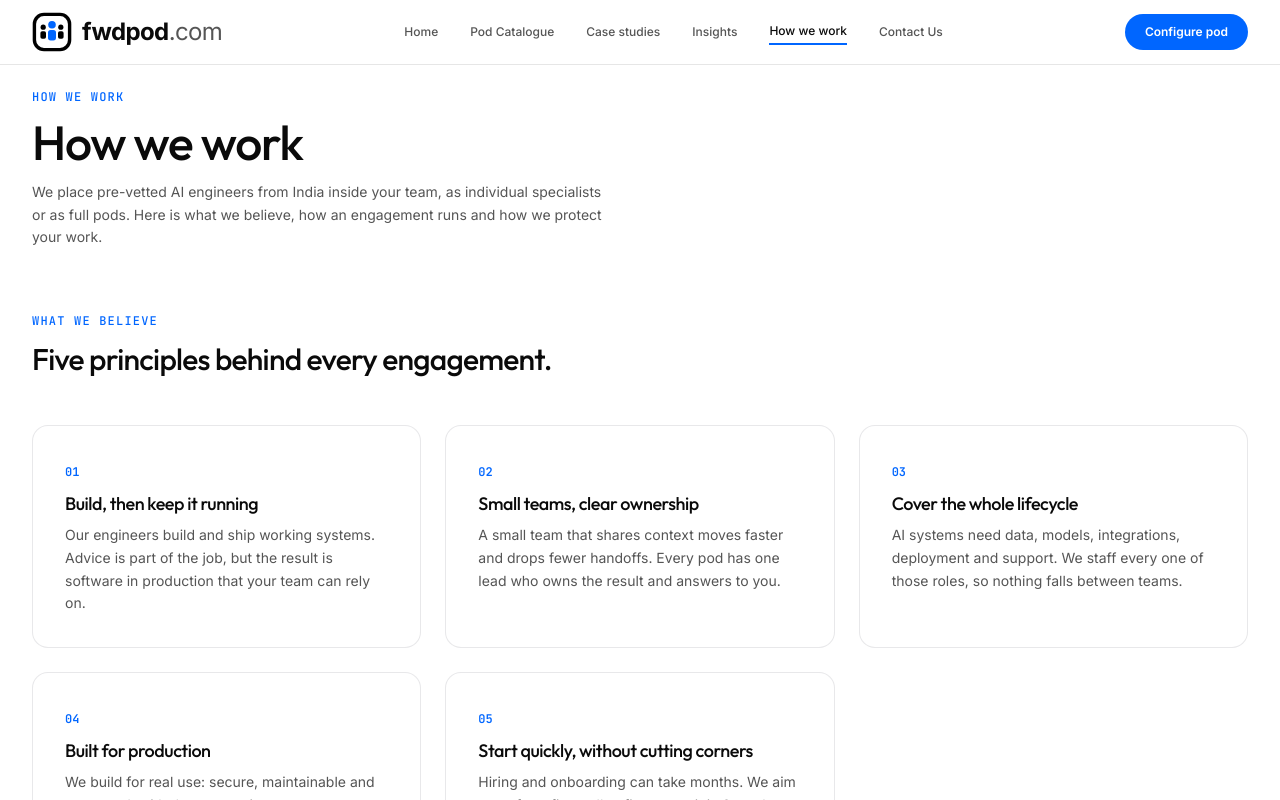
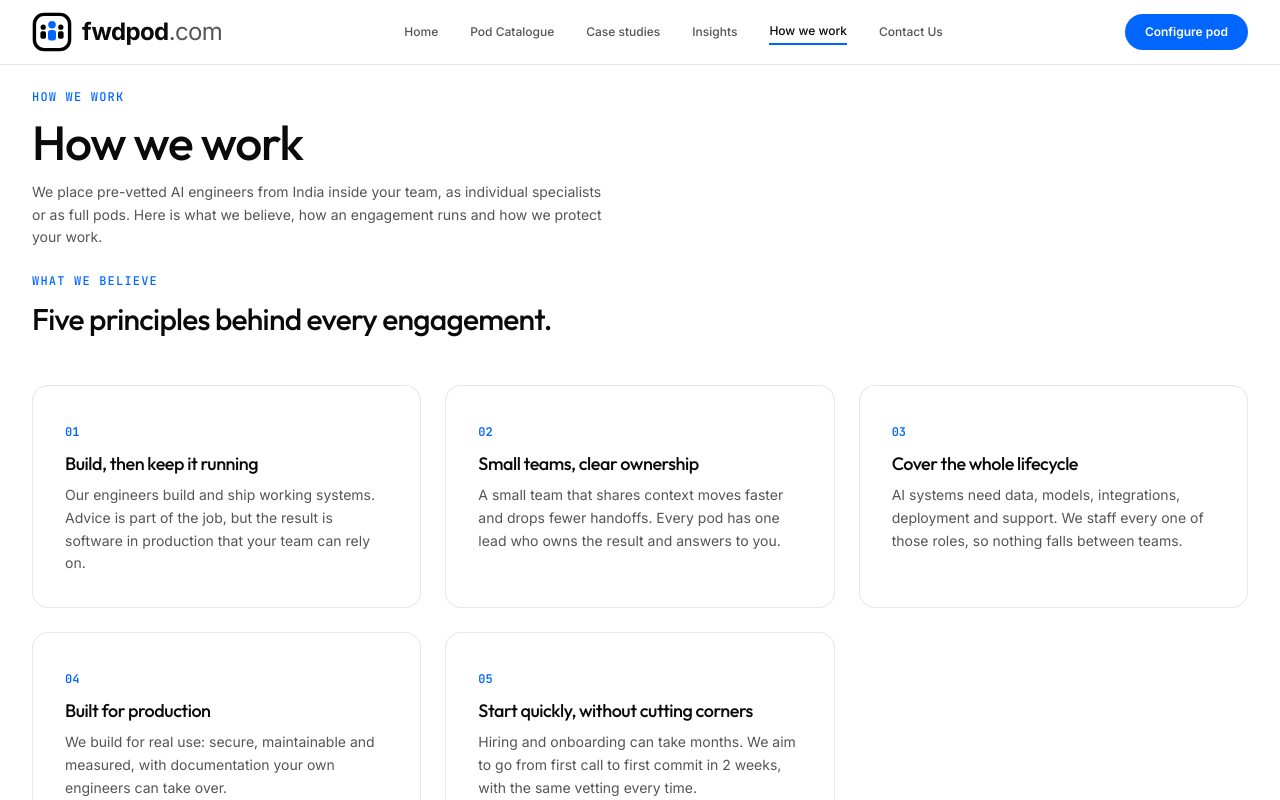
Before and after one commit to Nextdot-development/fwdpod, a React (Vite) app: page /how-we-work in a window 1280 px wide. Shown: the top 800 px of the page. Built offline with nearby package versions, Linux system fonts and the light colour scheme.

Commit message:
Tighten the gap above 'What we believe' on How we work
Co-Authored-By: Claude Opus 5.5 <noreply@anthropic.com>

```diff
--- a/src/components/HowWeWorkView.tsx
+++ b/src/components/HowWeWorkView.tsx
@@ -94,7 +94,7 @@ export default function HowWeWorkView() {
       </section>
 
       {/* 2. What we believe */}
-      <section aria-labelledby="beliefs-heading" className={`${sectionClass} pt-8`}>
+      <section aria-labelledby="beliefs-heading" className="flex flex-col gap-10 md:gap-12 pt-6 pb-12 md:pb-16">
         <SectionHeading id="beliefs-heading" label="What we believe" title="Five principles behind every engagement." />
         <ol className="grid grid-cols-1 md:grid-cols-2 lg:grid-cols-3 gap-6">
           {PRINCIPLES.map((item, idx) => (
```
